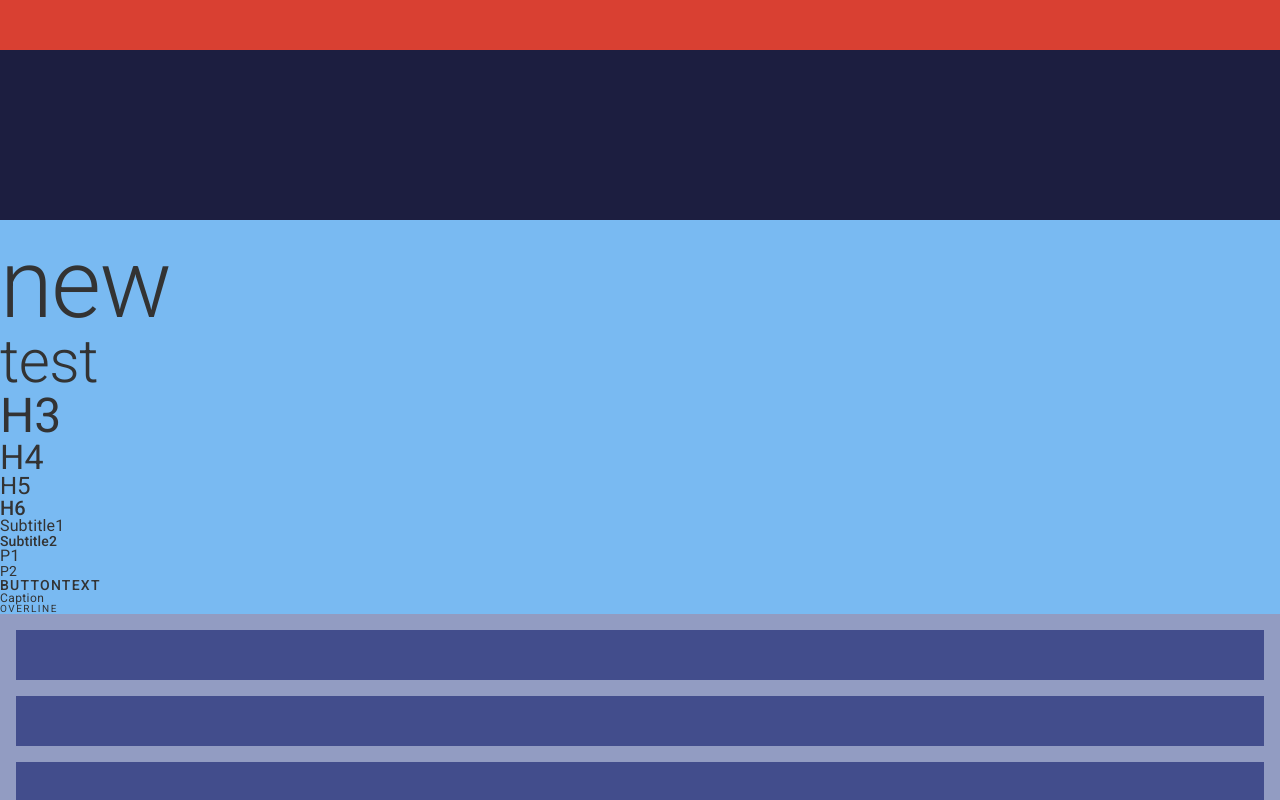
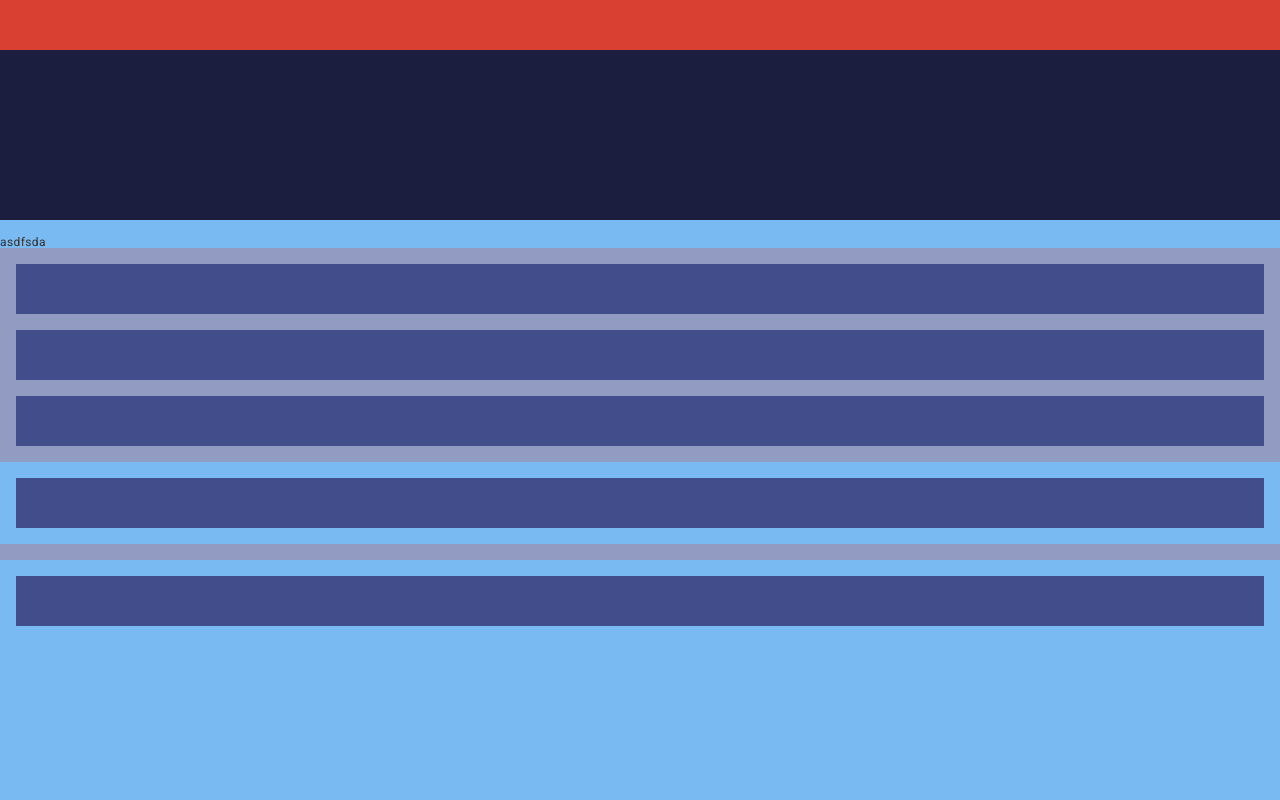
Before and after one commit to BenLirio/healthy-smile-mobile-wire, a React (Create React App) app: page / in a window 1280 px wide. Shown: the top 800 px of the page. Built offline with nearby package versions, Linux system fonts and the light colour scheme.

Commit message:
Completed refactoring text

```diff
--- /dev/null
+++ b/src/components/Text/Text.js
@@ -0,0 +1,77 @@
+import React from 'react'
+const styles = {
+  headline1: {
+    fontSize: '6rem',
+    fontWeight: '300',
+    letterSpacing: '-0.09375rem',
+    lineHeight: '6rem',
+  },
+  headline2: {
+    fontSize: '3.75rem',
+    fontWeight: '300',
+    letterSpacing: '-0.03125rem',
+    lineHeight: '3.75rem',
+  },
+  headline3: {
+    fontSize: '3rem',
+    letterSpacing: '0',
+    lineHeight: '3rem',
+  },
+  headline4: {
+    fontSize: '2.125rem',
+    letterSpacing: '0.015625rem',
+    lineHeight: '2.125rem',
+  },
+  headline5: {
+    fontSize: '1.5rem',
+    letterSpacing: '0',
+    lineHeight: '1.5rem',
+  },
+  headline6: {
+    fontSize: '1.25rem',
+    letterSpacing: '0.009375rem',
+    fontWeight: '500',
+    lineHeight: '1.25rem',
+  },
+  body1: {
+    letterSpacing: '0.03125rem',
+  },
+  body2: {
+    fontSize: '0.875rem',
+    letterSpacing: '0.015625rem',
+    lineHeight: '0.875rem',
+  },
+  subtitle1: {
+    letterSpacing: '0.009375rem',
+  },
+  subtitle1: {
+    fontSize: '0.875rem',
+    letterSpacing: '0.00625rem',
+    lineHeight: '0.875rem',
+  },
+  overline: {
+    fontSize: '0.625rem',
+    letterSpacing: '0.09375rem',
+    lineHeight: '0.625rem',
+    textTransform: 'uppercase',
+  },
+  button: {
+    fontSize: '0.875rem',
+    letterSpacing: '0.078125rem',
+    fontWeight: '500',
+    textTransform: 'uppercase',
+    lineHeight: '0.875rem',
+  },
+  caption: {
+    fontSize: '0.75rem',
+    letterSpacing: '0.025rem',
+    lineHeight: '0.75rem',
+  },
+}
+export default function FontFace(props) {
+  return (
+    <p style={props.type ? styles[props.type] : styles.body1}>
+      {props.children}
+    </p>
+  )
+}
--- a/src/containers/Body/Body.js
+++ b/src/containers/Body/Body.js
@@ -3,46 +3,20 @@ import classes from './Body.module.scss'
 import Card from '../../components/Card/Card'
 import Section from '../../components/Section/Section'
 import Post from '../../components/Post/Post'
-import H1 from '../../components/Text/H1/H1'
-import H2 from '../../components/Text/H2/H2'
-import H3 from '../../components/Text/H3/H3'
-import H4 from '../../components/Text/H4/H4'
-import H5 from '../../components/Text/H5/H5'
-import H6 from '../../components/Text/H6/H6'
-import Subtitle1 from '../../components/Text/Subtitle1/Subtitle1'
-import Subtitle2 from '../../components/Text/Subtitle2/Subtitle2'
-import P1 from '../../components/Text/P1/P1'
-import P2 from '../../components/Text/P2/P2'
-import ButtonText from '../../components/Text/ButtonText/ButtonText'
-import Caption from '../../components/Text/Caption/Caption'
-import Overline from '../../components/Text/Overline/Overline'
+import Text from '../../components/Text/Text'
 
 export default function Body() {
   return (
     <div className={classes.Body}>
       <Post>
-        <H1>new</H1>
-        <H2>test</H2>
-        <H3>H3</H3>
-        <H4>H4</H4>
-        <H5>H5</H5>
-        <H6>H6</H6>
-        <Subtitle1>Subtitle1</Subtitle1>
-        <Subtitle2>Subtitle2</Subtitle2>
-        <P1>P1</P1>
-        <P2>P2</P2>
-        <ButtonText>ButtonText</ButtonText>
-        <Caption>Caption</Caption>
-        <Overline>Overline</Overline>
+        <Text type='caption'>asdfsda</Text>
         <Section>
           <Card />
           <Card />
           <Card />
         </Section>
         <Card />
-        <Section>
-          <H1>section</H1>
-        </Section>
+        <Section></Section>
         <Card />
       </Post>
     </div>
--- a/src/index.css
+++ b/src/index.css
@@ -12,9 +12,9 @@ h5,
 h6,
 p {
   font-family: 'Roboto', sans-serif;
-  font-size: 0;
-  font-weight: 0;
-  line-height: 0;
-  letter-spacing: 0;
+  font-size: 1rem;
+  font-weight: 400;
+  line-height: 1rem;
+  letter-spacing: 1rem;
   color: #333;
 }
```
